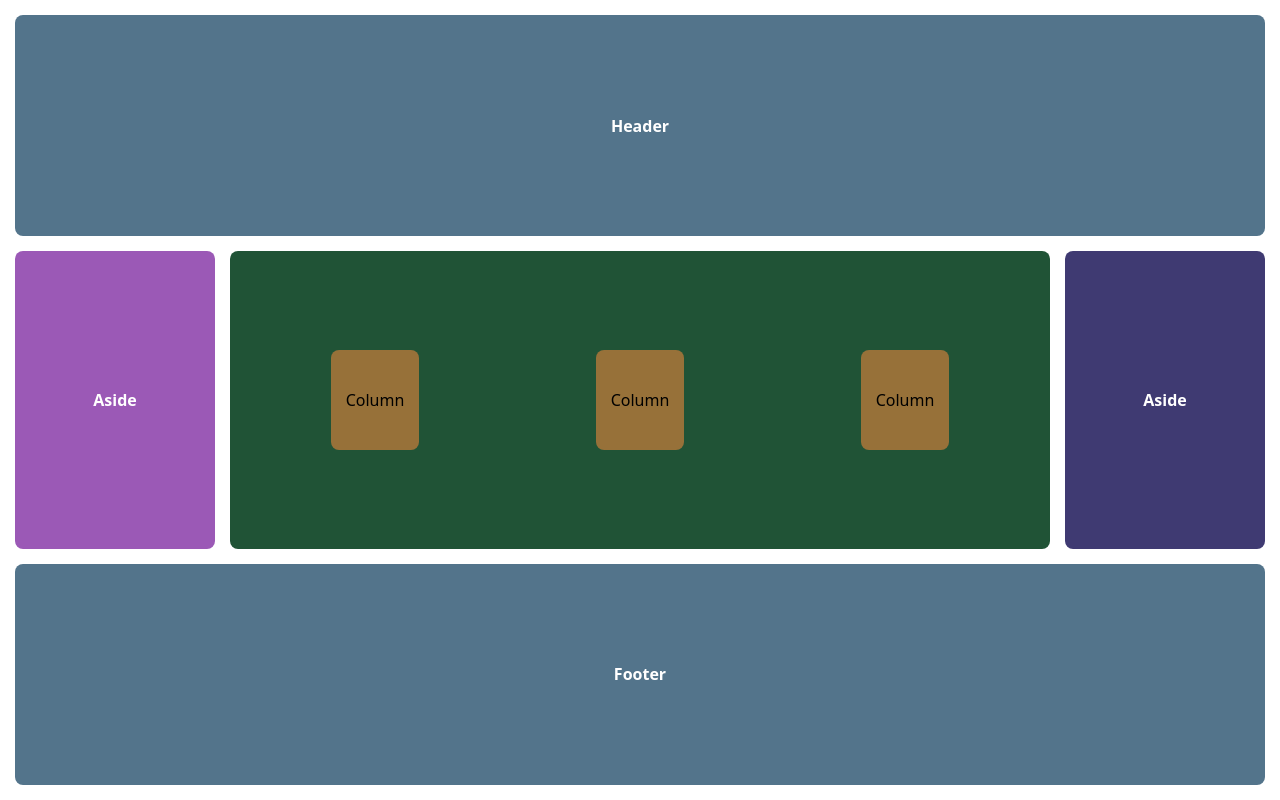
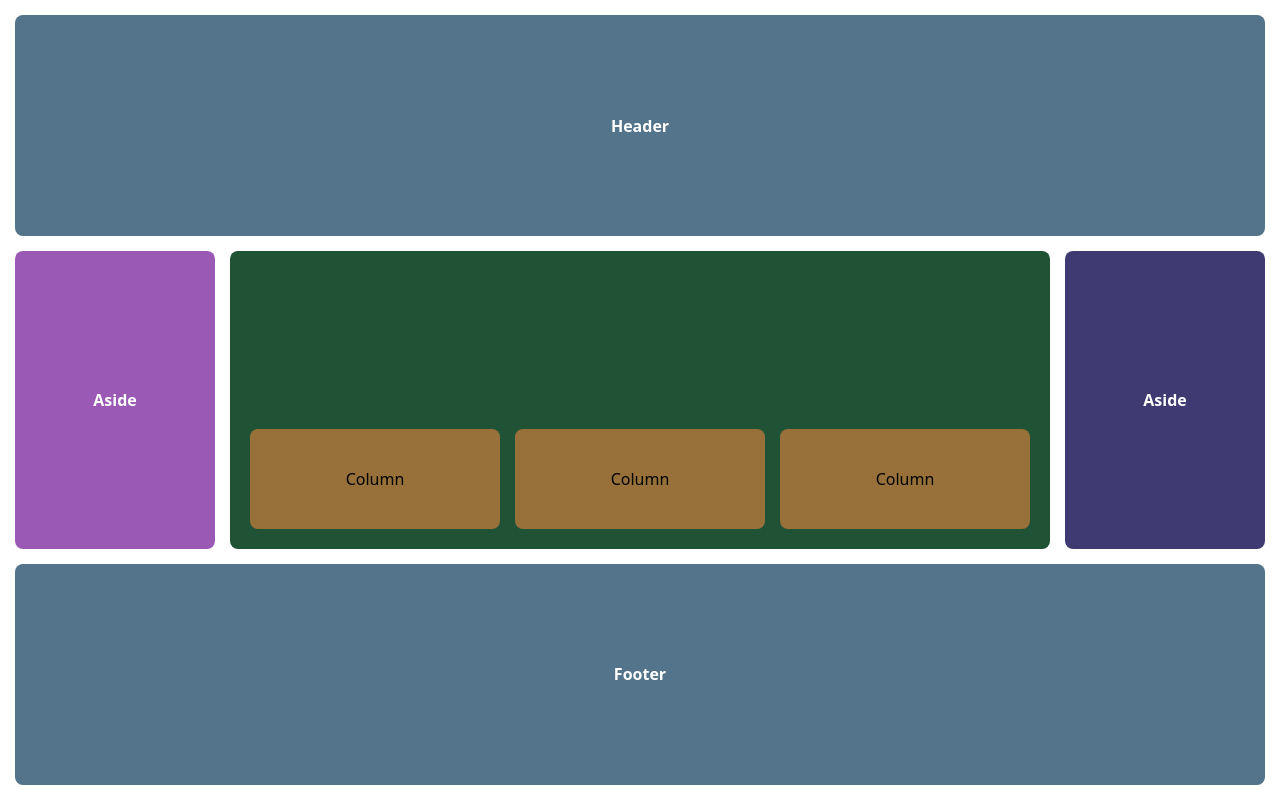
Before and after one commit to bvales01/grid-wireframe-practice, a plain HTML site: page index.html in a window 1280 px wide. Drawn offline with Linux system fonts and the light colour scheme.

Commit message:
Part 2 update for week 3 of Module 2

```diff
--- a/css/style.css
+++ b/css/style.css
@@ -32,6 +32,7 @@
     .main-content {
         grid-template-columns: repeat(3, 1fr);
         align-items: center;
+        align-content: end;
     }
 
 
@@ -59,4 +60,5 @@
     place-items: center;
     border-radius: 8px;
     padding: 15px;
+    width: 100%;
 }
```
Also changed, not shown: desktop-wireframe2.png (added).
